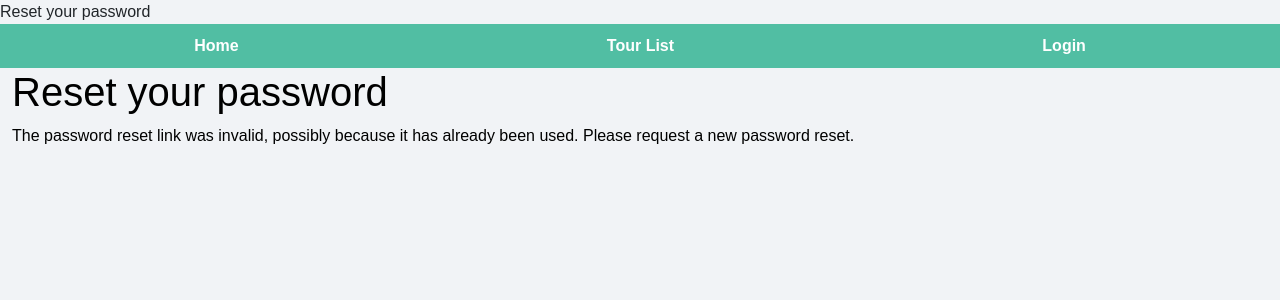
After one commit to chonqk123/Tour_booking_deploy, a Django app: page /tour_booking/reset/1/1/ in a window 1280 px wide. The commit adds this page. Shown: the top 300 px of the page. Run offline with Django 4.2, Linux system fonts and the light colour scheme.

Commit message:
demo project1

```diff
--- a/Tour_Booking/tour_booking/templates/login.html
+++ b/Tour_Booking/tour_booking/templates/login.html
@@ -16,7 +16,7 @@
             <input type="password" id="password" name="password" required><br>
             <input type="submit" value="{% trans "Login" %}">
             <p class="mt-3 text-center">
-                <a href="{% url 'index' %}">{% trans "Forgot password?" %}</a>
+                <a href="{% url 'password_reset' %}">{% trans "Forgot password?" %}</a>
             </p>
             <p class="mt-3 text-center">
                 <a href="{% url 'signup' %}">{% trans "Don't have an account? Register here." %}</a>
--- /dev/null
+++ b/Tour_Booking/tour_booking/templates/registration/password_reset_confirm.html
@@ -0,0 +1,19 @@
+{% extends "index.html" %}
+
+{% block title %}
+  Reset your password
+{% endblock %}
+
+{% block content %}
+  <h1>Reset your password</h1>
+  {% if validlink %}
+    <p>Please enter your new password twice:</p>
+    <form action="." method="post">
+      {% csrf_token %}
+      {{ form.as_p }}
+      <p><input type="submit" value="Change my password" /></p>
+    </form>
+  {% else %}
+    <p>The password reset link was invalid, possibly because it has already been used. Please request a new password reset.</p>
+  {% endif %}
+{% endblock %}
--- /dev/null
+++ b/Tour_Booking/tour_booking/templates/registration/password_reset_email.html
@@ -0,0 +1,3 @@
+Someone asked for password reset for email {{ email }}. Follow the link
+below:{{ protocol }}://{{ domain }}{% url "password_reset_confirm" uidb64=uid token=token %}
+Your username, in case you've forgotten: {{ user.get_username }}
--- a/Tour_Booking/tour_booking/urls.py
+++ b/Tour_Booking/tour_booking/urls.py
@@ -1,6 +1,8 @@
 from django.urls import include, path
 from . import views
 from django.conf.urls.static import static
+from django.urls import path
+from django.contrib.auth import views as auth_views
 
 urlpatterns = [
     path('', views.index, name='index'),
@@ -15,4 +17,8 @@ urlpatterns = [
     path("signup/send-mail-success/", views.send_mail_success, name="send-mail-success"),
     path('tour/<int:pk>/rate-comment/', views.tour_rating_comment, name='tour-rating-comment'),
     path('approve-tours/', views.approve_tours, name='approve-tours'),
+    path('password_reset/', auth_views.PasswordResetView.as_view(), name='password_reset'),
+    path('password_reset/done/', auth_views.PasswordResetDoneView.as_view(), name='password_reset_done'),
+    path('reset/<uidb64>/<token>/', auth_views.PasswordResetConfirmView.as_view(), name='password_reset_confirm'),
+    path('reset/done/', auth_views.PasswordResetCompleteView.as_view(), name='password_reset_complete'),
 ]
```
Also changed, not shown: Tour_Booking/tour_booking/templates/registration/password_reset_complete.html (added, +10 -0 lines), Tour_Booking/tour_booking/templates/registration/password_reset_done.html (added, +11 -0 lines), Tour_Booking/tour_booking/templates/registration/password_reset_form.html (added, +13 -0 lines), Tour_Booking/media/tour_images/1_1.jpg (added), Tour_Booking/media/tour_images/dn_SRSukyC.jpeg (added), Tour_Booking/media/tour_images/phu_quoc.jpeg (added), Tour_Booking/media/tour_images/phu_quoc_XfiuAZ5.jpeg (added), Tour_Booking/tour_booking/migrations/0001_initial.py.
